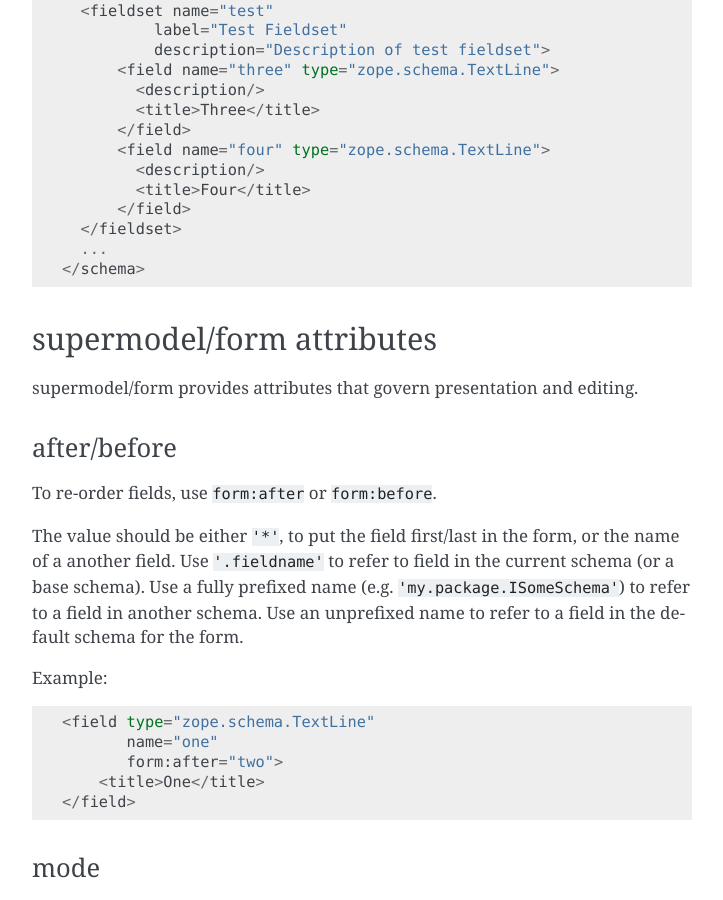
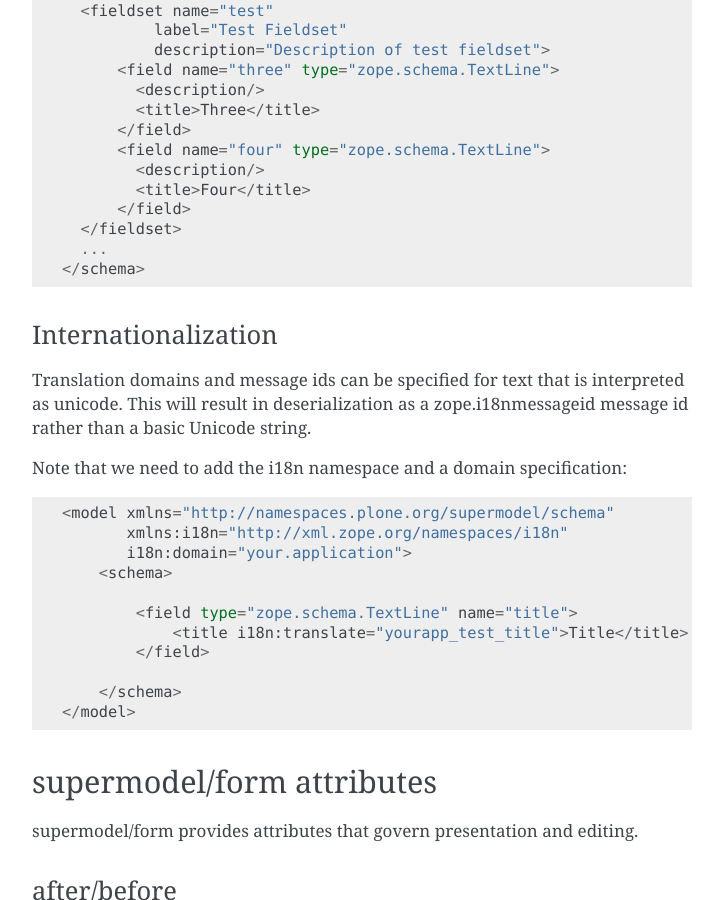
Before and after one commit to plone/plone.app.dexterity, a Sphinx documentation site: the page built from docs/reference/dexterity-xml.txt, in a window 1280 px wide and 900 px high, scrolled down 1873 px. Shown: the whole window, without its empty margins (388-1111 px from the left). Built offline with Sphinx 7.4.7, drawn with Linux system fonts in a browser that asks for light colours; some of the changed text lies outside the part shown.

Commit message:
Add i18n documentation

```diff
--- a/docs/reference/dexterity-xml.txt
+++ b/docs/reference/dexterity-xml.txt
@@ -96,6 +96,26 @@ It's easy to add fieldsets by surrounding embedding fields tags in a ``fieldset`
         ...
       </schema>
 
+Internationalization
+~~~~~~~~~~~~~~~~~~~~
+
+Translation domains and message ids can be specified for text
+that is interpreted as unicode. This will result in deserialization
+as a zope.i18nmessageid message id rather than a basic Unicode string.
+
+Note that we need to add the i18n namespace and a domain specification::
+
+    <model xmlns="http://namespaces.plone.org/supermodel/schema"
+           xmlns:i18n="http://xml.zope.org/namespaces/i18n"
+           i18n:domain="your.application">
+        <schema>
+
+            <field type="zope.schema.TextLine" name="title">
+                <title i18n:translate="yourapp_test_title">Title</title>
+            </field>
+
+        </schema>
+    </model>
 
 
 supermodel/form attributes
```
Also changed, not shown: other parts of docs/reference/dexterity-xml.txt (+1 -1 lines).
